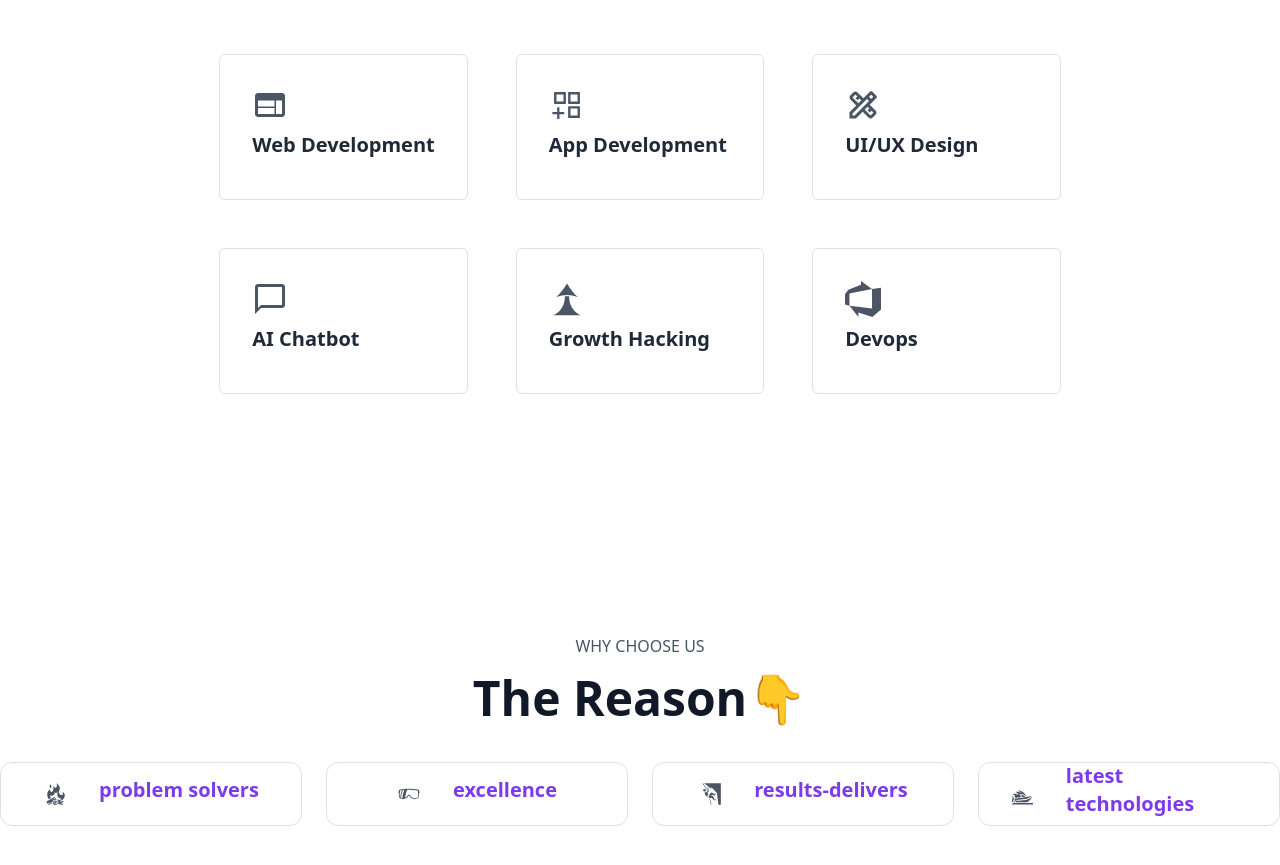
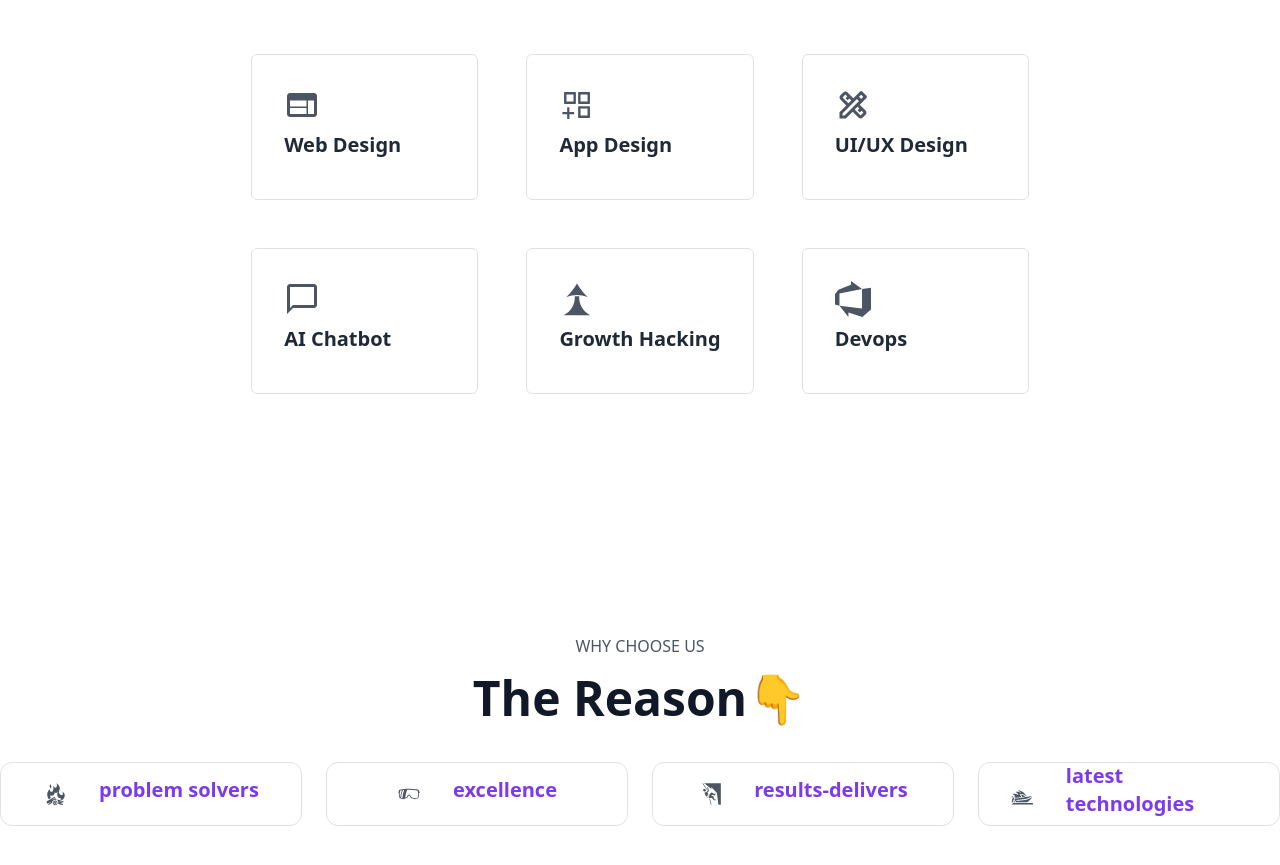
Before and after one commit to stevenmutsauri/techspace, a Next.js app: page / in a window 1280 px wide. Shown: the part 1540-2405 px from the top of the page. Built offline with nearby package versions, Linux system fonts and the light colour scheme.

Commit message:
fixing services component

```diff
--- a/components/Footer.jsx
+++ b/components/Footer.jsx
@@ -5,7 +5,6 @@ import { FaLinkedin } from "react-icons/fa";
 import { FaYoutube } from "react-icons/fa";
 
 function Footer() {
-
   return (
    <footer className="text-center bg-gray-900 text-white">
   <div className="container px-6 pt-6">
@@ -64,13 +63,10 @@ function Footer() {
           ease-in-out
           m-0
           focus:text-white-700 focus:bg-white focus:border-blue-600 focus:outline-none
-        " id="exampleFormControlInput1"
-         placeholder="Email address"
-         name="newsletter"
-         />
+        " id="exampleFormControlInput1" placeholder="Email address" />
           </div>
           <div className="md:mr-auto mb-6">
-            <button type="submit" className="inline-block px-6 py-2 border-2 border-white text-white font-medium text-xs leading-tight uppercase rounded hover:bg-black hover:bg-opacity-5 focus:outline-none focus:ring-0 transition duration-150 ease-in-out cursor-pointer">
+            <button type="submit" className="inline-block px-6 py-2 border-2 border-white text-white font-medium text-xs leading-tight uppercase rounded hover:bg-black hover:bg-opacity-5 focus:outline-none focus:ring-0 transition duration-150 ease-in-out">
               Subscribe
             </button>
           </div>
--- a/components/HomeServices.js
+++ b/components/HomeServices.js
@@ -20,13 +20,13 @@ function services() {
           <div className="group flex-col cursor-pointer justify-center items-center border hover:bg-violet-500 hover:shadow-lg  border-violet-100 rounded-md p-8 hover:border-violet-500">
             <MdWeb className="text-4xl text-gray-600 group-hover:text-white" />
             <h1 className="text-xl text-gray-800 font-semibold group-hover:text-white my-2">
-              Web Development
+              Web Design
             </h1>
           </div>
           <div className="group flex-col cursor-pointer justify-center items-center border hover:bg-violet-500 hover:shadow-lg  border-violet-100 rounded-md p-8 hover:border-violet-500">
             <AiOutlineAppstoreAdd className="text-4xl text-gray-600 group-hover:text-white" />
             <h1 className="text-xl text-gray-800 font-semibold group-hover:text-white my-2">
-              App Development
+              App Design
             </h1>
           </div>
           <div className="group flex-col cursor-pointer justify-center items-center border hover:bg-violet-500 hover:shadow-lg  border-violet-100 rounded-md p-8 hover:border-violet-500">
```
